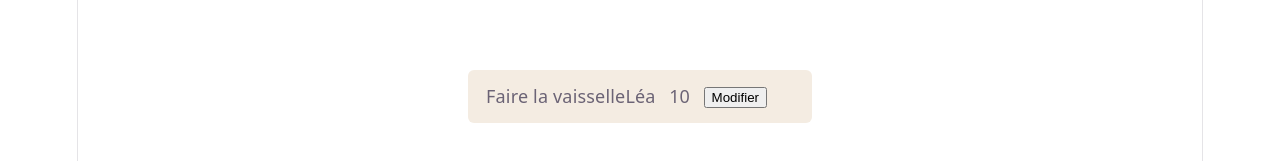
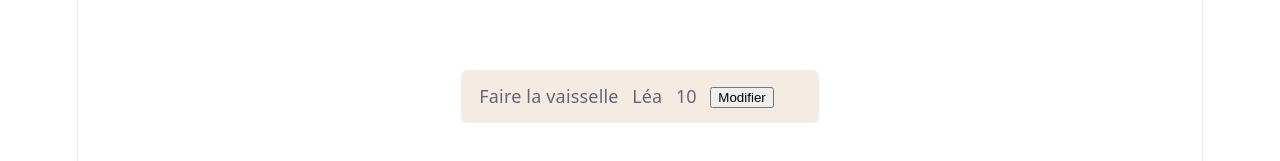
Before and after one commit to elodie-sevestre/ada-projet-lovelace-family, a React (Vite) app in the folder front/: page / in a window 1280 px wide. Shown: the part 299-460 px from the top of the page. Built offline with nearby package versions, Linux system fonts and the light colour scheme.

Commit message:
fix: ajouter un espacement entre les blocs de la carte de tâche

```diff
--- a/front/src/css/TaskItem.css
+++ b/front/src/css/TaskItem.css
@@ -2,6 +2,7 @@
   display: flex;
   justify-content: space-between;
   align-items: center;
+  gap: 0.75rem;
   padding: 0.75rem 1rem;
   border-radius: 6px;
   background: #f4ece2;
```
